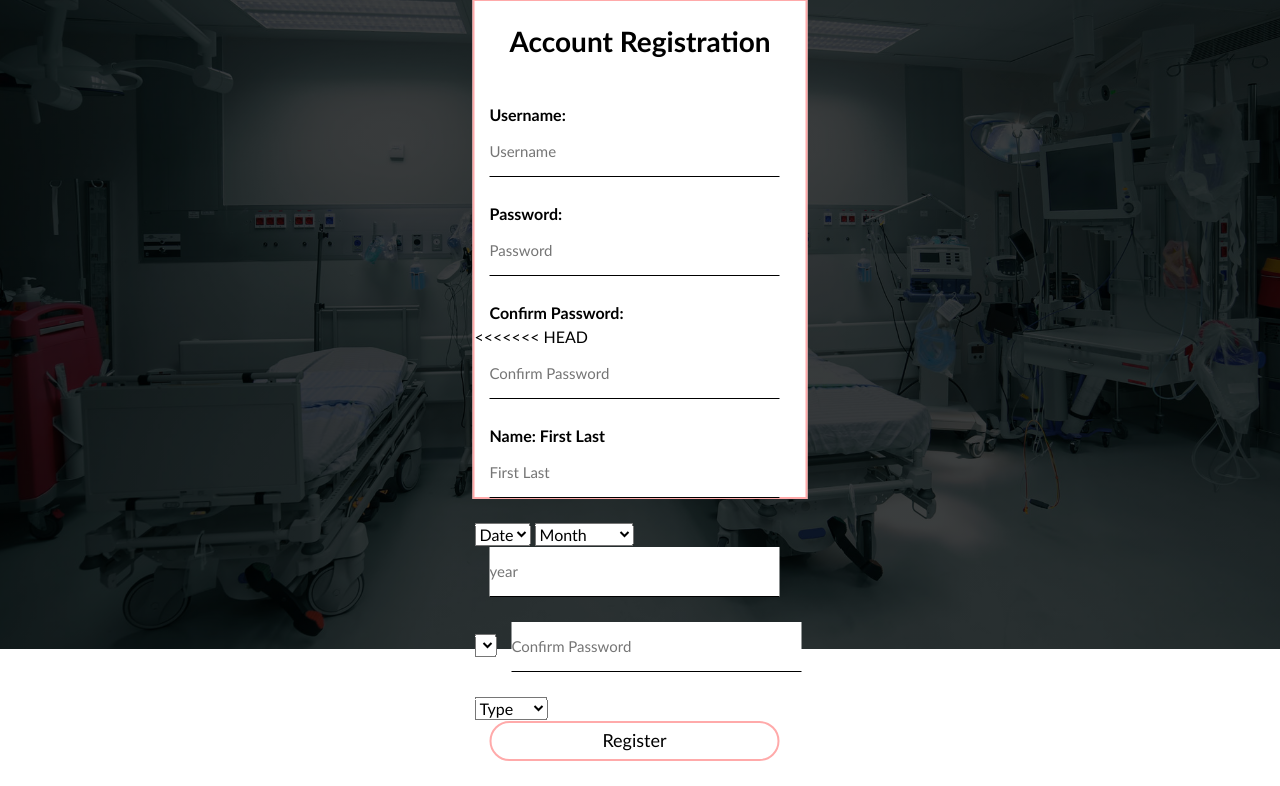
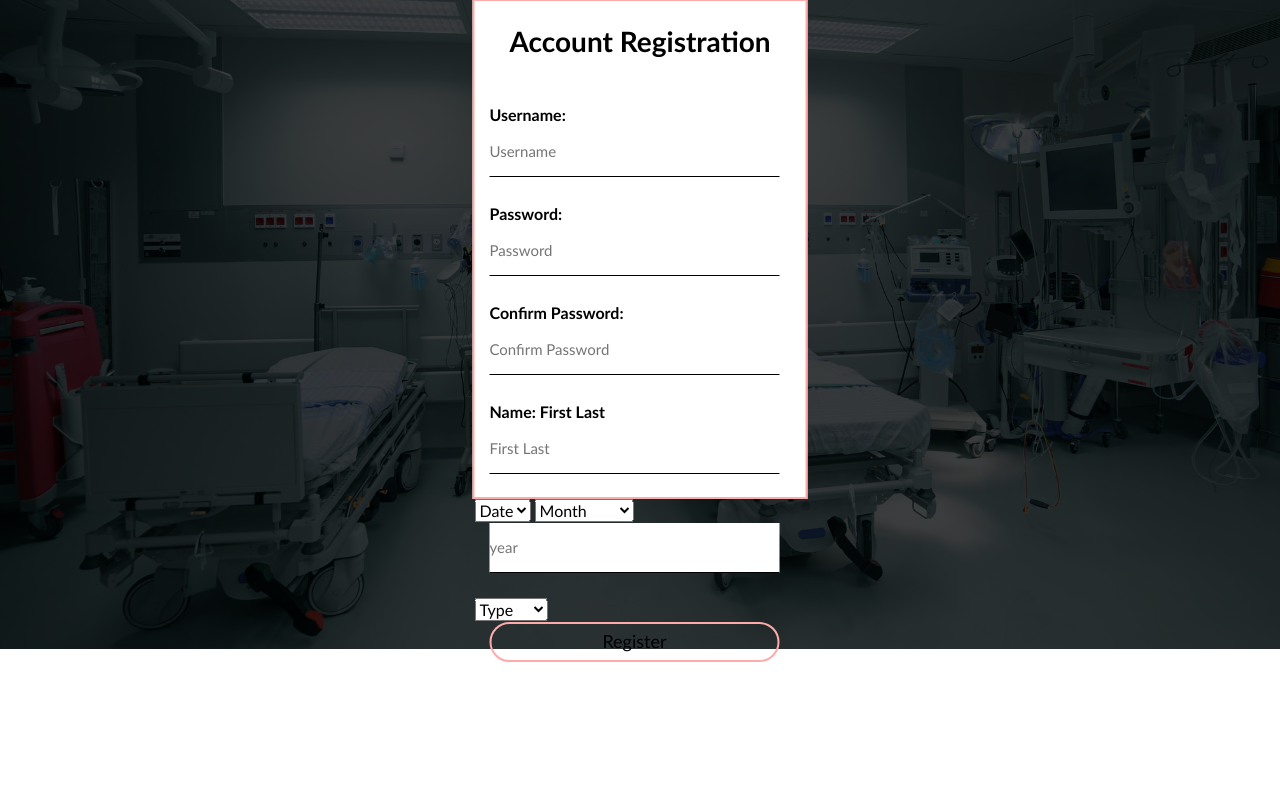
Before and after one commit to tparmar/montyhacks_project, a Flask app: page /register in a window 1280 px wide. Shown: the part 151-937 px from the top of the page. After the commit the page ends 813 px from the top, so only its background shows below. Run offline with Flask 2, Linux system fonts and the light colour scheme; lists and menus that the app fills with data are empty; some libraries are stand-ins or nearby versions.

Commit message:
commit on main

```diff
--- a/templates/register.html
+++ b/templates/register.html
@@ -21,7 +21,6 @@
             <input type="text" name="" placeholder="Password" id = "password"/>
             <div class="login-submit">
             <p>Confirm Password:</p>
-<<<<<<< HEAD
             <input type="text" name="" placeholder="Confirm Password"/>
             <p>Name: First Last</p>
             <input type="text" name="" placeholder="First Last"/>
@@ -79,10 +78,6 @@
             <input class="year" type="text" name="year" placeholder="year"/>
 
             <select>
-=======
-            <input type="text" name="" placeholder="Confirm Password" id = "name"/>
-            <select id = "type">
->>>>>>> 1ea9163b38a3efdd829c882650038665bff27193
                 <option disabled selected value="">Type</option>
                 <option>Admin</option>
                 <option>Patient</option>
```
